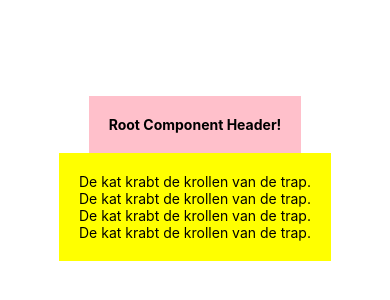
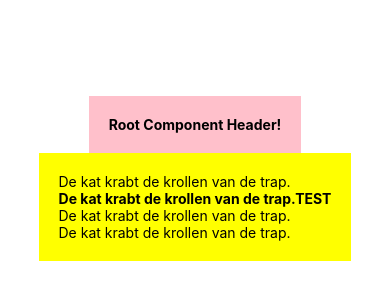
Before and after one commit to Jitgitbit/react-native-exercise-one, a React Native app: screen / in a window 390 px wide. Shown: the part 244-544 px from the top of the page. Built offline with nearby package versions, Linux system fonts and the light colour scheme.

Commit message:
nested Text widget

```diff
--- a/App.js
+++ b/App.js
@@ -9,7 +9,9 @@ export default function App() {
       </View>
       <View style={styles.body}>
         <Text>De kat krabt de krollen van de trap.</Text>
-        <Text>De kat krabt de krollen van de trap.</Text>
+        <Text style={styles.boldText}>De kat krabt de krollen van de trap.
+          <Text>TEST</Text>
+        </Text>
         <Text>De kat krabt de krollen van de trap.</Text>
         <Text>De kat krabt de krollen van de trap.</Text>
       </View>
```
